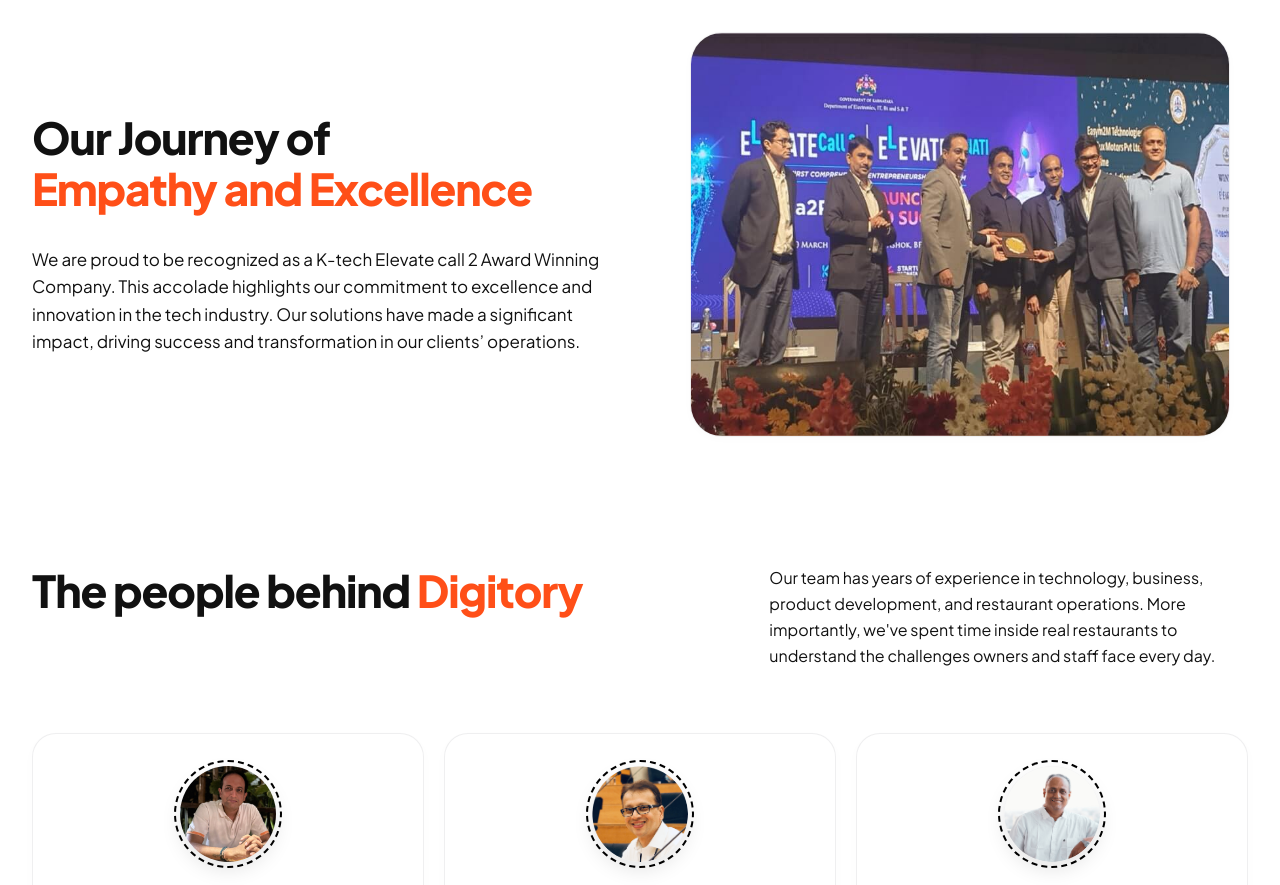
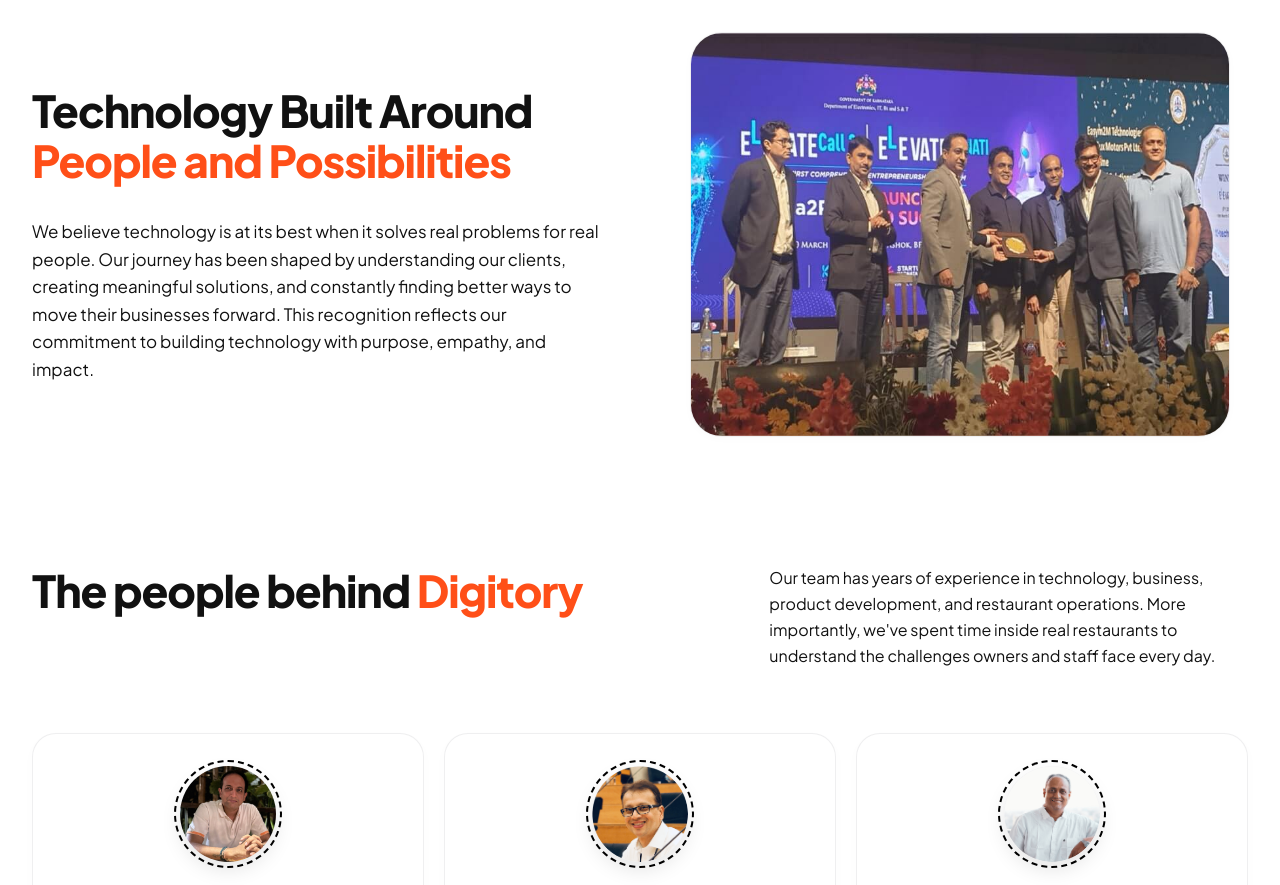
Before and after one commit to itbotpipes/Digitory-v3, a Next.js app: page /about in a window 1280 px wide. Shown: the part 2680-3565 px from the top of the page. Built offline with nearby package versions, Linux system fonts and the light colour scheme; no server answers.

Commit message:
award text

```diff
--- a/src/components/about/JourneySection.tsx
+++ b/src/components/about/JourneySection.tsx
@@ -12,12 +12,12 @@ export default function JourneySection() {
           {/* Left Column: Heading and Description */}
           <div className="lg:col-span-6 flex flex-col justify-center space-y-6 md:space-y-8 text-left">
             <h2 className="text-3xl sm:text-4xl md:text-[44px] font-[850] tracking-tight leading-[1.15] text-[#111111] dark:text-white">
-              Our Journey of <br />
-              <span className="text-[#FF4F18]">Empathy and Excellence</span>
+              Technology Built Around <br />
+              <span className="text-[#FF4F18]">People and Possibilities</span>
             </h2>
 
             <p className="text-[17px] text-zinc-650 dark:text-zinc-400 leading-relaxed">
-              We are proud to be recognized as a K-tech Elevate call 2 Award Winning Company. This accolade highlights our commitment to excellence and innovation in the tech industry. Our solutions have made a significant impact, driving success and transformation in our clients’ operations.
+              We believe technology is at its best when it solves real problems for real people. Our journey has been shaped by understanding our clients, creating meaningful solutions, and constantly finding better ways to move their businesses forward. This recognition reflects our commitment to building technology with purpose, empathy, and impact.
             </p>
           </div>
 
```
